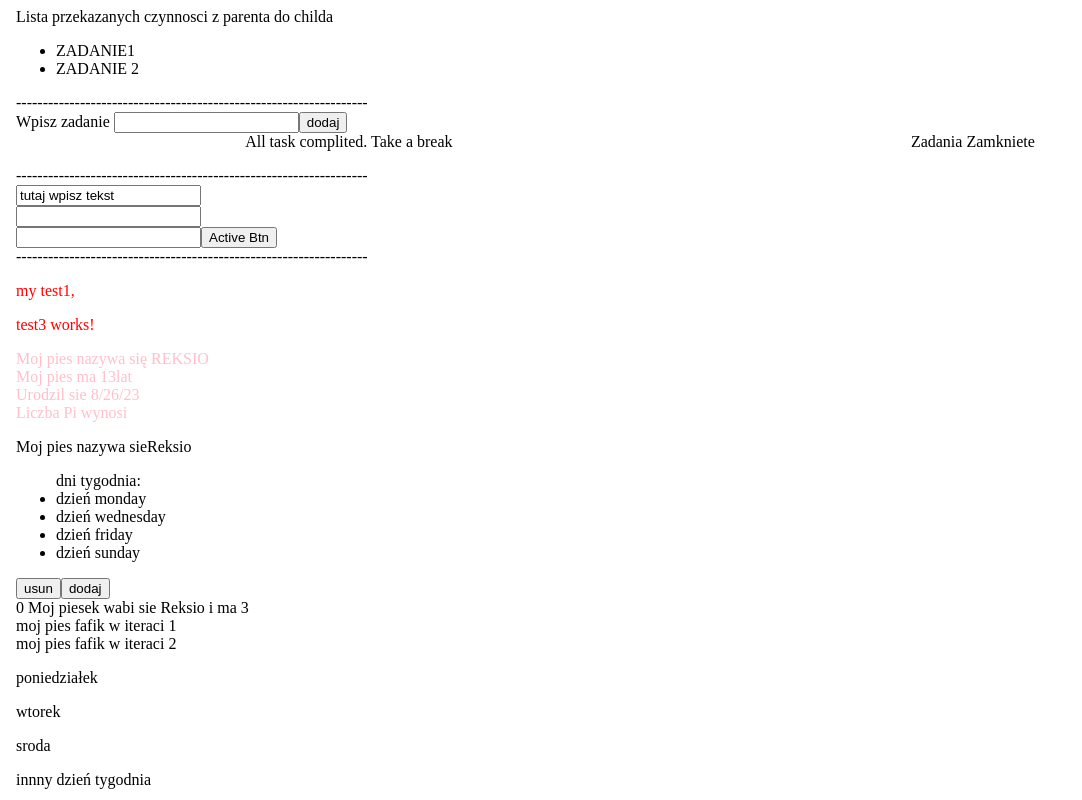
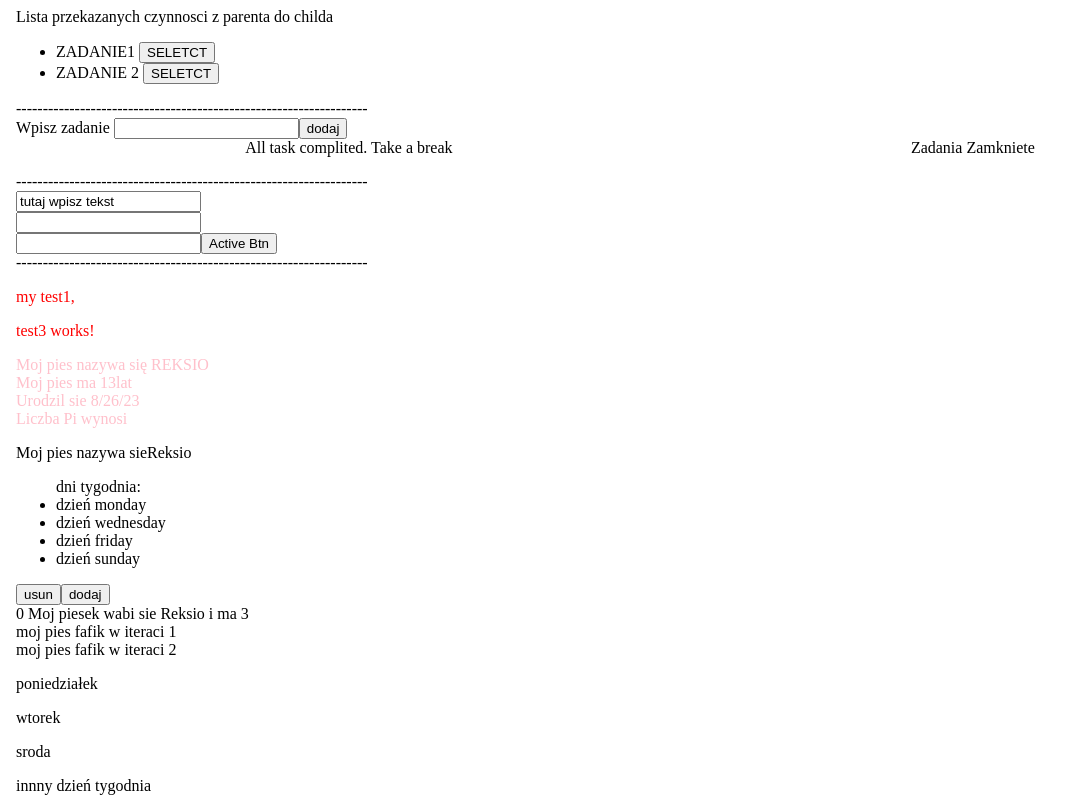
Before and after one commit to DGStach/kurs-Angular, an Angular app: page / in a window 1280 px wide. Shown: the top 800 px of the page, without its empty margins (0-1082 px from the left). Built offline with nearby package versions, Linux system fonts and the light colour scheme.

Commit message:
pass data from child to parent

```diff
--- a/src/app/app.component.html
+++ b/src/app/app.component.html
@@ -6,7 +6,7 @@
   <title>Document</title>
 </head>
 <body>
-<app-pass-to-child [tasks]="activityList"></app-pass-to-child>
+<app-pass-to-child [tasks]="activityList" (eventTask)="select($event)" ></app-pass-to-child>
 ------------------------------------------------------------------
 <app-task-list></app-task-list>
 ------------------------------------------------------------------
--- a/src/app/app.component.ts
+++ b/src/app/app.component.ts
@@ -7,5 +7,9 @@ import { Component } from '@angular/core';
 })
 export class AppComponent {
   title = 'Angular-Kurs';
-  activityList = ["ZADANIE1", "ZADANIE 2"]
+  activityList = ["ZADANIE1", "ZADANIE 2"];
+  select(task: string): void{
+    console.log("to jest przekazany task z childa do parenta przy pomocy przycisku SELECT", task)
+  }
+
 }
--- a/src/app/pass-to-child/pass-to-child.component.html
+++ b/src/app/pass-to-child/pass-to-child.component.html
@@ -4,6 +4,7 @@
     <ul>
         <li *ngFor="let task of tasks">
             {{task}}
+            <button (click)="select(task)">SELETCT</button>
         </li>
     </ul>
 </ng-container>
--- a/src/app/pass-to-child/pass-to-child.component.ts
+++ b/src/app/pass-to-child/pass-to-child.component.ts
@@ -1,4 +1,4 @@
-import { Component, OnInit, Input } from '@angular/core';
+import { Component, OnInit, Input, Output, EventEmitter} from '@angular/core';
 
 @Component({
   selector: 'app-pass-to-child',
@@ -9,10 +9,14 @@ export class PassToChildComponent implements OnInit {
 @Input()
 tasks = ["ZADANIE1", "ZADANIE 2"]
 
+  @Output()
+  eventTask = new EventEmitter<string>();
 
-  constructor() {}
+  select(task: any) {
+/*     console.log(task);
+ */    this.eventTask.emit(task);
+}
 
 ngOnInit() {
 }
-
 }
```
